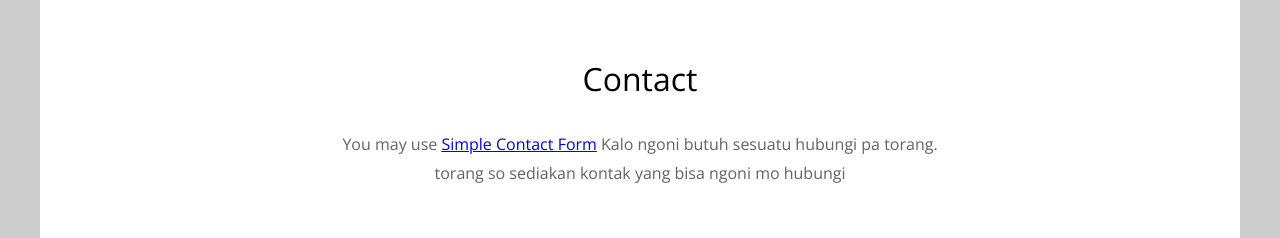
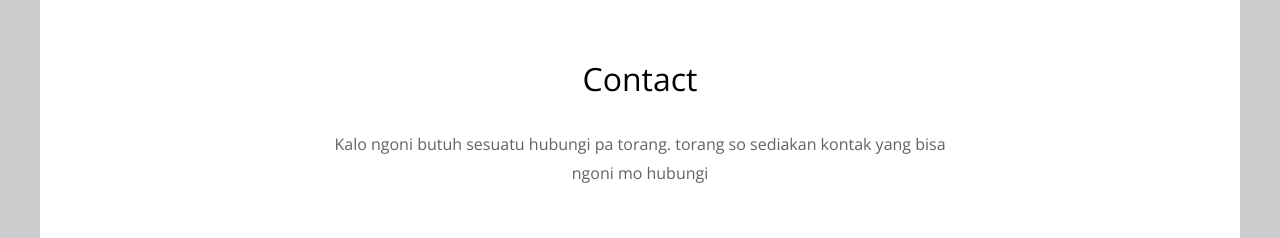
Before and after one commit to SherrenKalalo/GroupProject, a React (Create React App) app: page / in a window 1280 px wide. Shown: the part 4280-4518 px from the top of the page. Built offline with nearby package versions, Linux system fonts and the light colour scheme; data requests are answered from the project's data file.

Commit message:
edit line 10 contact page

```diff
--- a/src/components/Contact.js
+++ b/src/components/Contact.js
@@ -7,7 +7,7 @@
         <main>
             <header className="row tm-welcome-section">
             <h2 className="col-12 text-center tm-section-title">Contact</h2>
-            <p className="col-12 text-center">You may use <a rel="nofollow" href="https://www.ltcclock.com/downloads/simple-contact-form/" target="_blank">Simple Contact Form</a> Kalo ngoni butuh sesuatu hubungi pa torang. torang so sediakan kontak yang bisa ngoni mo hubungi</p>
+            <p className="col-12 text-center"><a rel="nofollow" href="https://www.ltcclock.com/downloads/simple-contact-form/" target="_blank"></a> Kalo ngoni butuh sesuatu hubungi pa torang. torang so sediakan kontak yang bisa ngoni mo hubungi</p>
             </header>
             <div className="tm-container-inner-2 tm-contact-section">
             <div className="row">
```
